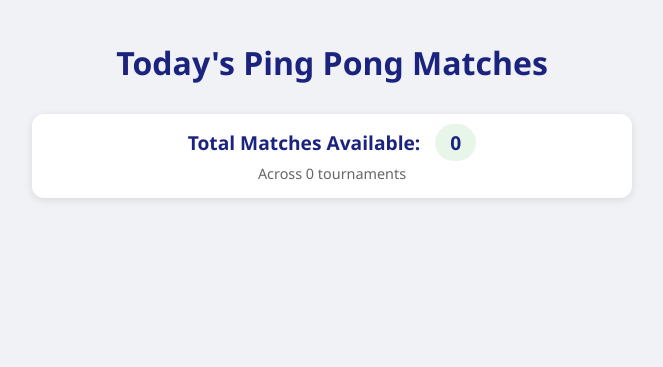
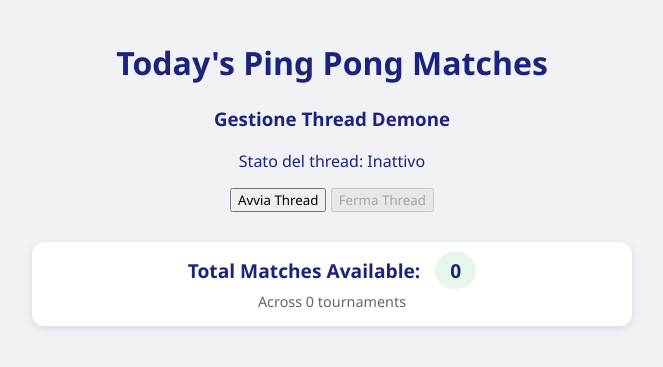
Before and after one commit to ehipluto/pingbet, a Flask app: page / in a window 1280 px wide. Shown: the top 367 px of the page, without its empty margins (308-971 px from the left). Run offline with Flask 3, Linux system fonts and the light colour scheme; data that the repository does not hold is empty; parts of the project's set-up code (start-up, migrations or seed data) failed here and were passed over.

Commit message:
Update matches.html

```diff
--- a/templates/matches.html
+++ b/templates/matches.html
@@ -247,6 +247,14 @@
 <body>
     <div class="header">
         <h1>Today's Ping Pong Matches</h1>
+        <h3>Gestione Thread Demone</h3>
+        <p>Stato del thread: {{ "Attivo" if thread_running else "Inattivo" }}</p>
+        <form action="{{ url_for('start_thread') }}" method="post" style="display: inline;">
+            <button type="submit" {% if thread_running %}disabled{% endif %}>Avvia Thread</button>
+        </form>
+        <form action="{{ url_for('stop_thread') }}" method="post" style="display: inline;">
+            <button type="submit" {% if not thread_running %}disabled{% endif %}>Ferma Thread</button>
+        </form>
     </div>
     <div class="matches-summary">
         <div class="total-matches">
```
